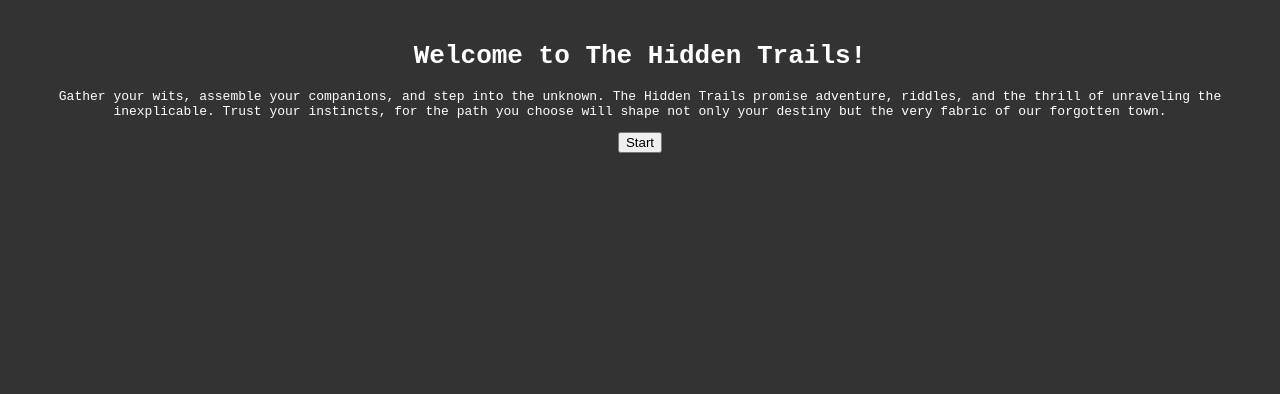
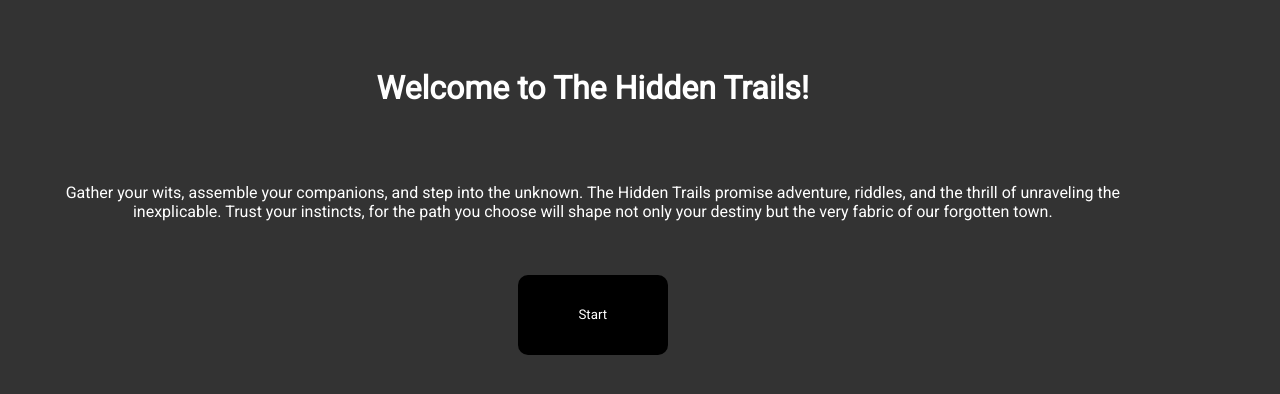
Before and after one commit to thehiddentrails/thehiddentrails.github.io, a plain HTML site: page index.html in a window 1280 px wide. Drawn offline with Linux system fonts and the light colour scheme.

Commit message:
Update index.html

```diff
--- a/index.html
+++ b/index.html
@@ -7,12 +7,27 @@
     <title>The Hidden Trails</title>
     <meta charset = "utf-8">
 
+    <link rel="preconnect" href="https://fonts.googleapis.com">
+    <link rel="preconnect" href="https://fonts.gstatic.com" crossorigin>
+    <link href="https://fonts.googleapis.com/css2?family=Roboto&display=swap" rel="stylesheet">
+
     <style>
 
       body {
-        font-family:monospace;
+        font-family: "Roboto", sans-serif;
         background: #333;
         color: white;
+      }
+
+      #start {
+        font-family: "Roboto", sans-serif;
+        background: black;
+        color: white;
+        padding: 8px;
+        border: none;
+        border-radius: 0.75em;
+        width: 150px;
+        height: 80px;
       }
 
     </style>
@@ -21,16 +36,20 @@
 
   <body>
 
-    <div style="text-align: center; padding: 16px 8px">
+    <div style="text-align: center; padding: 24px 16px; margin-top: 24px; width: 90%">
 
       <h1>Welcome to The Hidden Trails!</h1>
+
+      <br><br>
 
       <p>Gather your wits, assemble your companions, and step into the unknown.
       The Hidden Trails promise adventure, riddles, and the thrill of unraveling
       the inexplicable. Trust your instincts, for the path you choose will shape not
       only your destiny but the very fabric of our forgotten town.</p>
 
-      <button>Start</button>
+      <br><br>
+
+      <button id="start">Start</button>
 
     </div>
 
```
